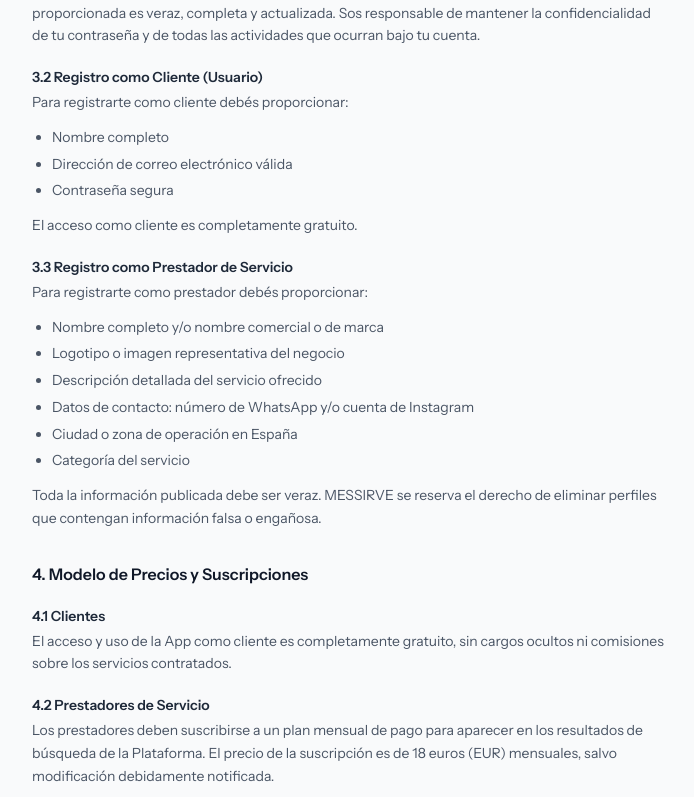
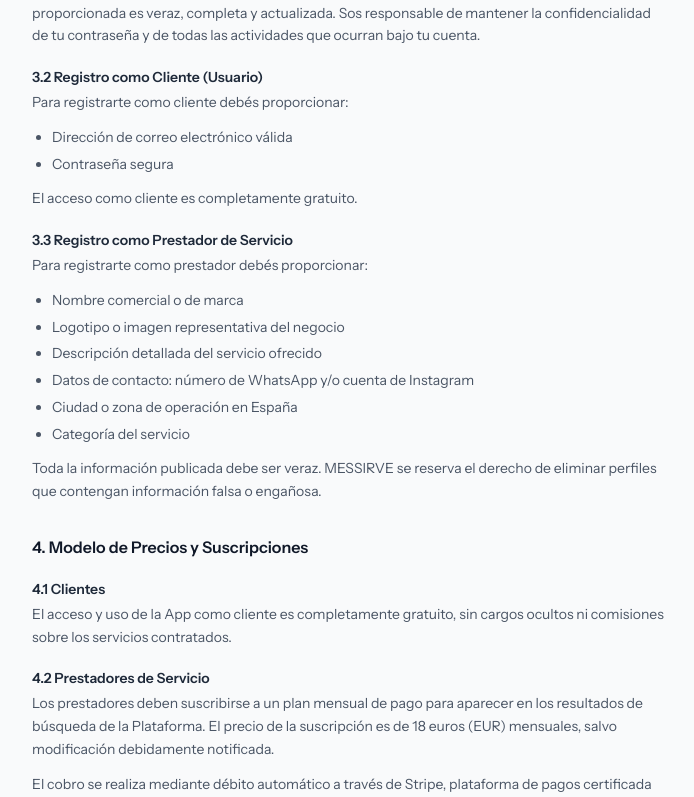
Before and after one commit to vickyrabini/messirve-frontend, a Next.js app: page /terms-and-conditions in a window 1280 px wide. Shown: the part 863-1660 px from the top of the page, without its empty margins (292-986 px from the left). Built offline with nearby package versions, Linux system fonts and the light colour scheme.

Commit message:
docs: quitar nombre completo de los datos recolectados en términos y condiciones

```diff
--- a/app/terms-and-conditions/page.tsx
+++ b/app/terms-and-conditions/page.tsx
@@ -90,13 +90,15 @@ export default function TermsAndConditionsPage() {
         </P>
         <SubsectionTitle title="3.2 Registro como Cliente (Usuario)" />
         <P>Para registrarte como cliente debés proporcionar:</P>
-        <Ul items={['Nombre completo', 'Dirección de correo electrónico válida', 'Contraseña segura']} />
+        {/* FULL_NAME_DISABLED: <Ul items={['Nombre completo', 'Dirección de correo electrónico válida', 'Contraseña segura']} /> */}
+        <Ul items={['Dirección de correo electrónico válida', 'Contraseña segura']} />
         <P>El acceso como cliente es completamente gratuito.</P>
         <SubsectionTitle title="3.3 Registro como Prestador de Servicio" />
         <P>Para registrarte como prestador debés proporcionar:</P>
         <Ul
           items={[
-            'Nombre completo y/o nombre comercial o de marca',
+            // FULL_NAME_DISABLED: 'Nombre completo y/o nombre comercial o de marca',
+            'Nombre comercial o de marca',
             'Logotipo o imagen representativa del negocio',
             'Descripción detallada del servicio ofrecido',
             'Datos de contacto: número de WhatsApp y/o cuenta de Instagram',
@@ -310,7 +312,8 @@ export default function TermsAndConditionsPage() {
         <P>Al registrarte y usar la App, podemos recopilar:</P>
         <Ul
           items={[
-            'Nombre completo y/o nombre comercial',
+            // FULL_NAME_DISABLED: 'Nombre completo y/o nombre comercial',
+            'Nombre comercial',
             'Dirección de correo electrónico',
             'Número de teléfono (WhatsApp)',
             'País y ciudad de residencia',
```
